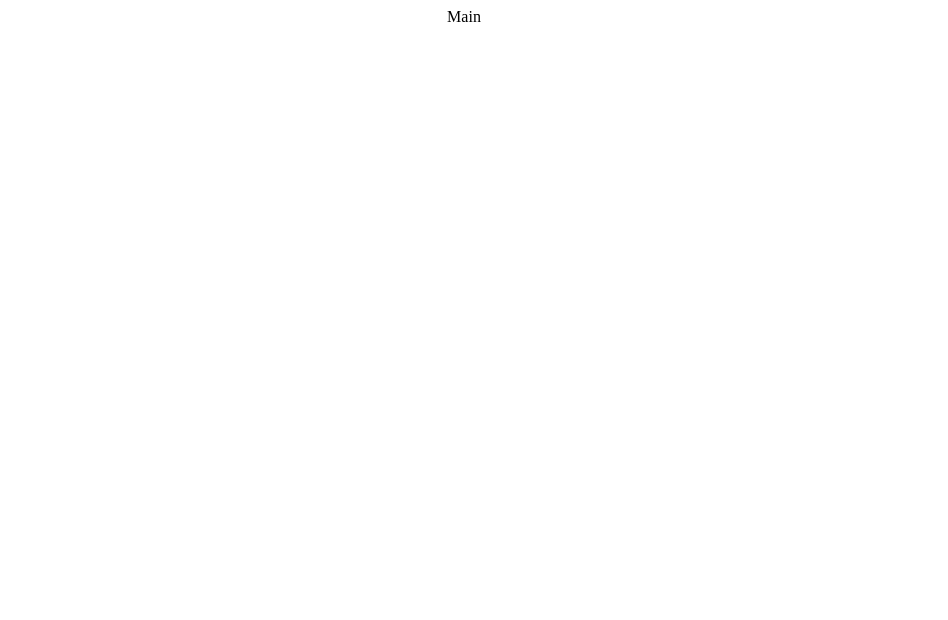
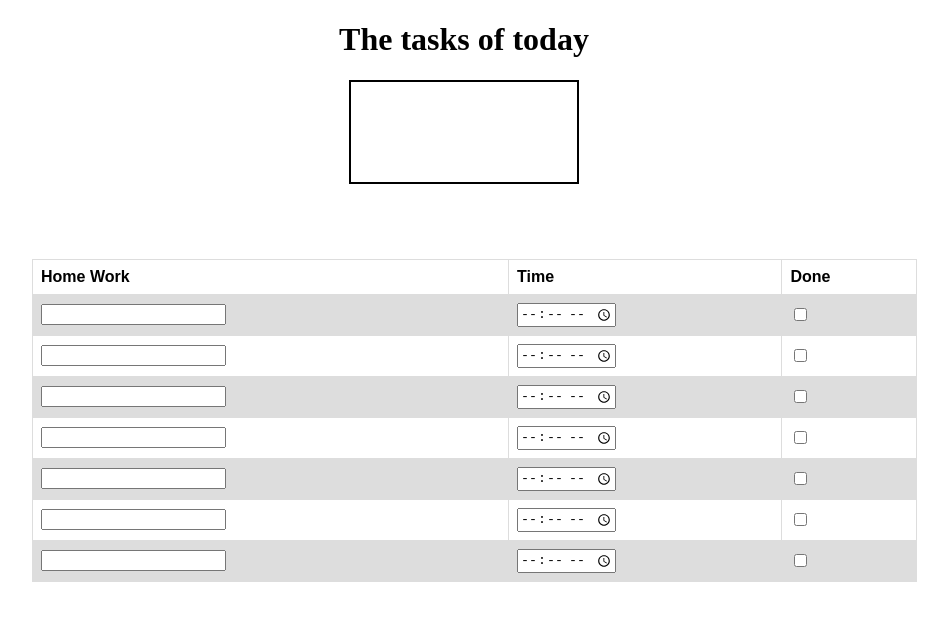
Before and after one commit to Christianalamassi/My-duties, a React (Create React App) app in the folder myduties/: page / in a window 1280 px wide. Shown: the top 620 px of the page, without its empty margins (176-1124 px from the left). Built offline with nearby package versions, Linux system fonts and the light colour scheme.

Commit message:
Create table

```diff
--- a/myduties/src/Main.js
+++ b/myduties/src/Main.js
@@ -1,9 +1,78 @@
-import React from 'react'
+import React from 'react';
+import { useState } from 'react';
 
 
-function Main() {
+const Main = () => {
+
     return (
-        <div>Main</div>
+        <div>
+            <form></form>
+            <h1>The tasks of today</h1>
+            <div className='box'> </div>
+            <table>
+                <tr>
+                    <th>Home Work</th>
+                    <th>Time</th>
+                    <th>Done</th>
+                </tr>
+                <tr>
+                    <td><input></input></td>
+                    <td> <label for="time1"></label>
+                    <input type="time" id="time1" name="time1"></input></td>
+                    <td>
+                    <label for="checkbox1"></label>
+                    <input type="checkbox" id="checkbox1" name="checkbox1" value="Bike"></input></td>
+                </tr>
+                <tr>
+                <td><input></input></td>
+                    <td> <label for="time1"></label>
+                    <input type="time" id="time1" name="time1"></input></td>
+                    <td>
+                    <label for="checkbox1"></label>
+                    <input type="checkbox" id="checkbox1" name="checkbox1" value="Bike"></input></td>
+                </tr>
+                <tr>
+                <td><input></input></td>
+                    <td> <label for="time1"></label>
+                    <input type="time" id="time1" name="time1"></input></td>
+                    <td>
+                    <label for="checkbox1"></label>
+                    <input type="checkbox" id="checkbox1" name="checkbox1" value="Bike"></input></td>
+                </tr>
+                <tr>
+                <td><input></input></td>
+                    <td> <label for="time1"></label>
+                    <input type="time" id="time1" name="time1"></input></td>
+                    <td>
+                    <label for="checkbox1"></label>
+                    <input type="checkbox" id="checkbox1" name="checkbox1" value="Bike"></input></td>
+                </tr>
+                <tr>
+                <td><input></input></td>
+                    <td> <label for="time1"></label>
+                    <input type="time" id="time1" name="time1"></input></td>
+                    <td>
+                    <label for="checkbox1"></label>
+                    <input type="checkbox" id="checkbox1" name="checkbox1" value="Bike"></input></td>
+                </tr>
+                <tr>
+                <td><input></input></td>
+                    <td> <label for="time1"></label>
+                    <input type="time" id="time1" name="time1"></input></td>
+                    <td>
+                    <label for="checkbox1"></label>
+                    <input type="checkbox" id="checkbox1" name="checkbox1" value="Bike"></input></td>
+                </tr>
+                <tr>
+                <td><input></input></td>
+                    <td> <label for="time1"></label>
+                    <input type="time" id="time1" name="time1"></input></td>
+                    <td>
+                    <label for="checkbox1"></label>
+                    <input type="checkbox" id="checkbox1" name="checkbox1" value="Bike"></input></td>
+                </tr>
+            </table>
+        </div>
     )
 }
 
--- a/myduties/src/index.css
+++ b/myduties/src/index.css
@@ -0,0 +1,25 @@
+table {
+    font-family: arial, sans-serif;
+    border-collapse: collapse;
+    width: 70%;
+    margin-left: 200px;
+}
+
+td,
+th {
+    border: 1px solid #dddddd;
+    text-align: left;
+    padding: 8px;
+}
+
+tr:nth-child(even) {
+    background-color: #dddddd;
+}
+
+.box {
+    padding-left: 30px;
+    border: 2px solid;
+    padding: 50px;
+    margin: 0 auto 75px;
+    width: 10%; /* Set a width to prevent stretching */
+}
```
Also changed, not shown: myduties/src/Nav.js (added, +11 -0 lines).
